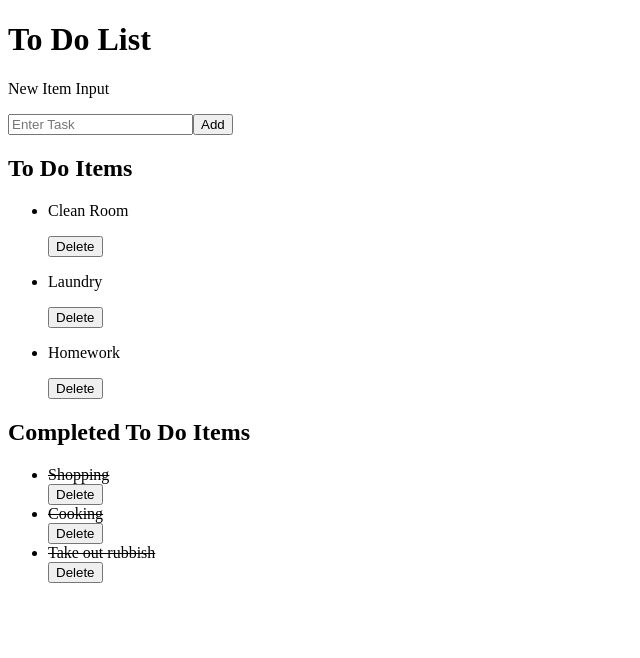
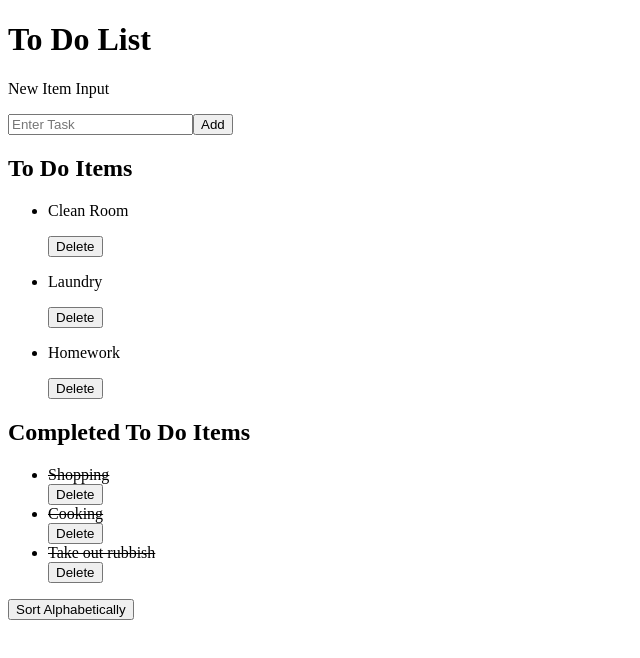
Before and after one commit to jriall/react-recipe-box, a React (Create React App) app: page / in a window 1280 px wide. Shown: the top 658 px of the page, without its empty margins (0-640 px from the left). Built offline with nearby package versions, Linux system fonts and the light colour scheme.

Commit message:
added sort alphabetically feature

```diff
--- a/src/containers/App.js
+++ b/src/containers/App.js
@@ -14,6 +14,7 @@ class App extends Component {
     this.onInputChange = this.onInputChange.bind(this);
     this.deleteItem = this.deleteItem.bind(this);
     this.handleComplete = this.handleComplete.bind(this);
+    this.sortAlphabetically = this.sortAlphabetically.bind(this);
   }
 
   onInputChange(term) {
@@ -53,7 +54,6 @@ class App extends Component {
 
   handleComplete(key, list) {
     if (list === "toDoList") {
-      console.log('moving to completed')
       const newCompletedList = this.state.completedList.concat(key);
       const newToDoList = this.state[list].filter(a => a !== key);
       this.setState({
@@ -62,7 +62,6 @@ class App extends Component {
       });
     }
     if (list === "completedList") {
-      console.log('moving to uncompleted')
       const newCompletedList = this.state[list].filter(a => a !== key);
       const newToDoList = this.state.toDoList.concat(key);
       this.setState({
@@ -72,12 +71,22 @@ class App extends Component {
     }
   }
 
+  sortAlphabetically() {
+    this.setState({
+      toDoList: this.state.toDoList.sort((a,b) => a-b),
+      completedList: this.state.toDoList.sort(),
+      deletedList: this.state.toDoList.sort(),
+    })
+    console.log(this.state)
+  }
+
   render() {
     console.log(this.state.toDoList);
     return (
       <div className="App">
         <h1>To Do List</h1>
         <ListAndControlsContainer list={this.state.toDoList} addItem={this.addItem} inputContent={this.state.inputContent} onInputChange={this.onInputChange} deleteItem={this.deleteItem} completedList={this.state.completedList} handleComplete={this.handleComplete}/>
+        <button className="sort-button" onClick={this.sortAlphabetically}>Sort Alphabetically</button>
       </div>
     );
   }
```
